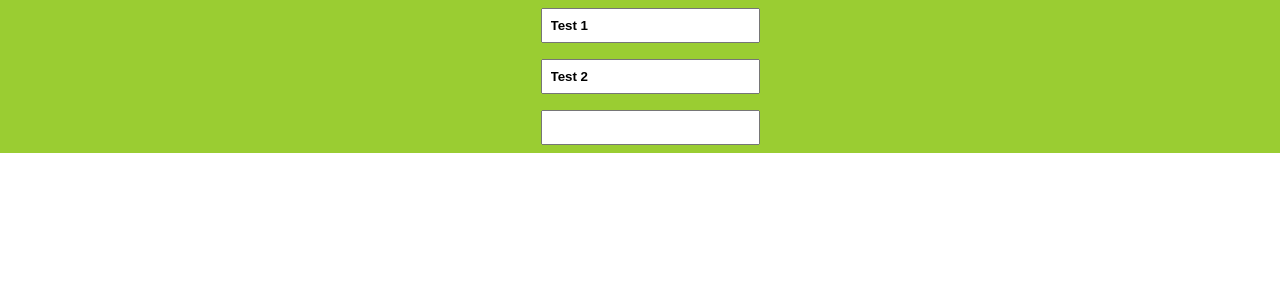
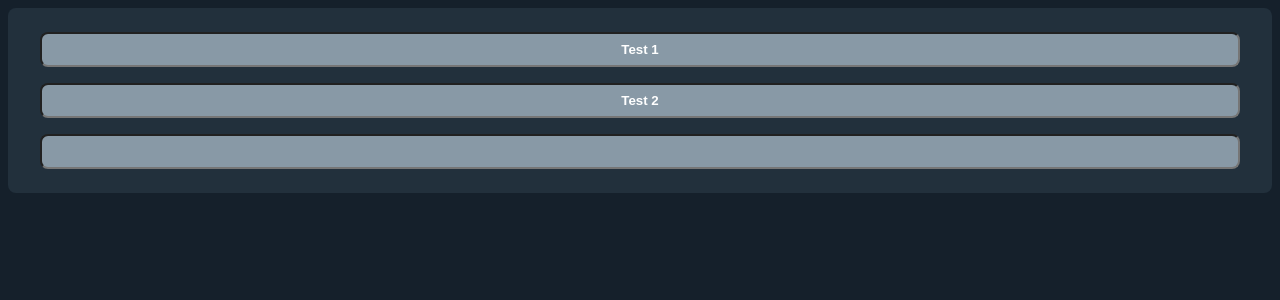
Before and after one commit to kulcsarrudolf/react-blueprint, a React (Create React App) app: page / in a window 1280 px wide. Shown: the top 300 px of the page. Built offline with nearby package versions, Linux system fonts and the light colour scheme.

Commit message:
Integrated styled-components

```diff
--- a/package.json
+++ b/package.json
@@ -14,6 +14,7 @@
     "react": "^17.0.2",
     "react-dom": "^17.0.2",
     "react-scripts": "5.0.0",
+    "styled-components": "^5.3.5",
     "typescript": "^4.6.2",
     "uuid": "^8.3.2",
     "web-vitals": "^2.1.4"
@@ -46,6 +47,7 @@
     ]
   },
   "devDependencies": {
+    "@types/styled-components": "^5.1.26",
     "@typescript-eslint/eslint-plugin": "^5.13.0",
     "@typescript-eslint/parser": "^5.13.0",
     "eslint": "^8.10.0",
--- /dev/null
+++ b/src/components/InputArray.style.js
@@ -0,0 +1,26 @@
+import styled from 'styled-components';
+
+export const InputArrayContainer = styled.div`
+  display: flex;
+  flex-direction: column;
+  align-items: center;
+  background: #22303c;
+  margin: 0.5rem;
+  padding: 1rem;
+  border-radius: 0.5rem;
+`;
+
+export const InputArrayElement = styled.div`
+  margin: 0.5rem;
+  width: calc(100% - 2rem);
+`;
+
+export const InputArrayInput = styled.input`
+  padding: 0.5rem;
+  font-weight: bold;
+  width: calc(100% - 1.25rem);
+  text-align: center;
+  background: #8899a6;
+  color: #ffffff;
+  border-radius: 0.5rem;
+`;
--- a/src/components/InputArray.tsx
+++ b/src/components/InputArray.tsx
@@ -1,4 +1,5 @@
 import { useEffect, useState } from 'react';
+import { InputArrayContainer, InputArrayElement, InputArrayInput } from './InputArray.style';
 
 type InputArrayProps = {
   values: string[];
@@ -36,27 +37,19 @@ const InputArray = ({ values, onValueChange }: InputArrayProps) => {
   };
 
   return (
-    <div
-      style={{
-        display: 'flex',
-        flexDirection: 'column',
-        alignItems: 'center',
-        backgroundColor: 'yellowgreen',
-      }}
-    >
-      {internValues.map((v, idx) => (
-        <div key={`key-${idx}`} style={{ margin: '0.5rem' }}>
-          <input
-            style={{ margin: '0', padding: '0.5rem', fontWeight: 'bold', width: '100%' }}
-            type="text "
-            value={v}
+    <InputArrayContainer>
+      {internValues.map((value, idx) => (
+        <InputArrayElement key={`key-${idx}`}>
+          <InputArrayInput
+            type="text"
+            value={value}
             onChange={(event) => {
               onChange(event, idx);
             }}
           />
-        </div>
+        </InputArrayElement>
       ))}
-    </div>
+    </InputArrayContainer>
   );
 };
 
--- a/src/styles/styles.css
+++ b/src/styles/styles.css
@@ -5,6 +5,5 @@ body {
   font-size: 1rem;
   font-weight: 1.5;
   line-height: 1.5;
-  color: #292b2c;
-  background-color: #fff;
+  background-color: #15202b;
 }
```
Also changed, not shown: 1 other file (tests, documents, lock files or other folders).
